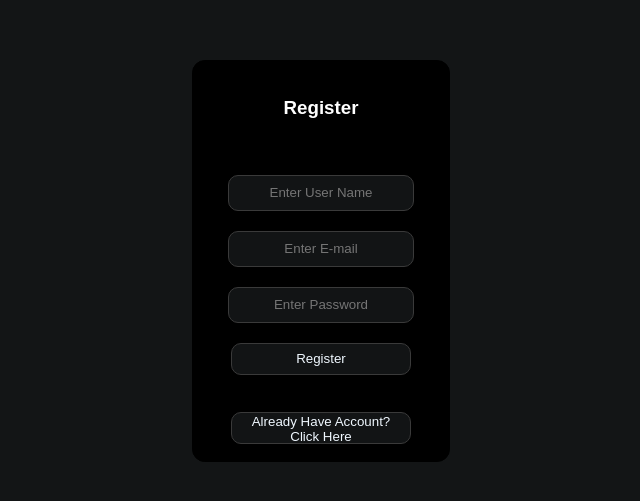
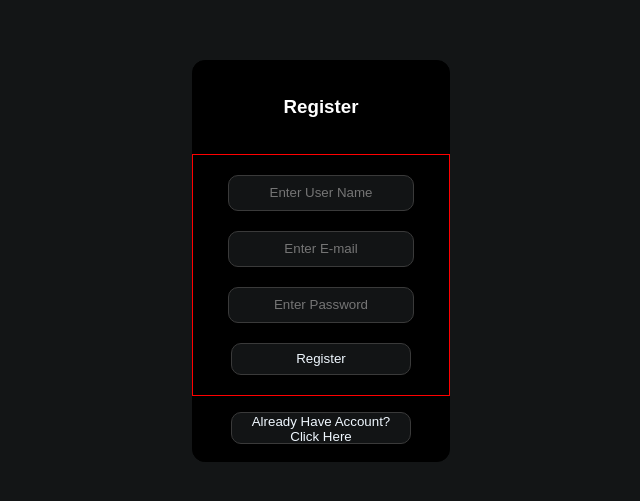
Before and after one commit to thankinson/project_tlh_moviedb, a React (Create React App) app: page / in a window 1280 px wide. Shown: the part 139-640 px from the top of the page, without its empty margins (319-959 px from the left). Built offline with nearby package versions, Linux system fonts and the light colour scheme; no server answers.

Commit message:
tested in firefox with dev tools for window size of kinfle fire and ipad

```diff
--- a/src/components/login.jsx
+++ b/src/components/login.jsx
@@ -31,14 +31,14 @@ export const Login = ({user, setUser}) =>{
                     }
                 </h3>
 
-                <LogIn>
+
                      <LoginForm onSubmit={ submitHandler }>
                         <TextInput placeholder="Enter User Name" type="text" onChange={(e)=> setUsername(e.target.value) }/>
                         {!bool && <TextInput placeholder="Enter E-mail" type="email" onChange={(e)=> setEmail(e.target.value) } />}
                         <TextInput placeholder="Enter Password" type="password" onChange={(e)=> setPass(e.target.value)}/>
                         <LogButton>{!bool ? "Register" : "Login"}</LogButton>
                     </LoginForm>
-                </LogIn>
+
 
                     <LogButton onClick={()=> setBool(!bool)}>
                         {!bool
@@ -67,6 +67,12 @@ const PageContainer = styled.div`
     align-items: center;
 
 
+    @media (max-width: 1080px){
+        justify-content: center;
+    };
+    @media (max-width: 810px){
+        justify-content: center;
+    };
     @media (max-width: 700px){
         justify-content: flex-start;
 
@@ -83,6 +89,26 @@ const LoginContainer = styled.div`
     border: solid 1px;
     background-color: #000000;
 
+    @media (max-width: 1100px){
+        width: 320px;
+        border-radius: 10px;
+        min-height: 400px;
+        margin-top: 10px;
+    };
+    @media (max-width: 850px){
+        justify-content: flex-start;
+        width: 320px;
+        border-radius: 10px;
+        height: 450px;
+        margin-top: 10px;
+    };
+    @media (max-width: 810px){
+        justify-content: flex-start;
+        width: 320px;
+        border-radius: 10px;
+        height: 450px;
+        margin-top: 10px;
+    };
     @media (max-width: 700px){
         width: 320px;
         border-radius: 10px;
@@ -90,26 +116,30 @@ const LoginContainer = styled.div`
         margin-top: 10px;
     };
     `;
-    const LogIn = styled.div`
-        width: 20vw;
-        height: 30vh;
-
-    @media (max-width: 700px){
-        width: 100%;
-        height: 250px;
-    };
-    `;
     const LoginForm = styled.form`
         display: flex;
         flex-direction: column;
         justify-content: space-evenly;
         align-items: center;
-        min-width: 20vw;
-        min-height: 30vh;
+        width: 20vw;
+        height: 30vh;
+        border: solid 1px red;
 
+        @media (max-width: 1100px){
+        width: 100%;
+        height: 70%;
+        };
+        @media (max-width: 850px){
+        width: 100%;
+        height: 70%;
+        };
+        @media (max-width: 810px){
+            width: 100%;
+            height: 70%;
+        };
         @media (max-width: 700px){
         width: 100%;
-        height: 250px;
+        height: 70%;
         };
     `;
     const LogButton = styled.button`
@@ -121,6 +151,10 @@ const LoginContainer = styled.div`
         background-color: #131516f6;
         color: aliceblue;
 
+        @media (max-width: 1100px){
+        width: 90%;
+        height: 40px;
+    };
         @media (max-width: 700px){
         width: 80%;
         height: 40px;
@@ -135,6 +169,10 @@ const LoginContainer = styled.div`
         background-color: #131516f6;
         color: aliceblue;
 
+        @media (max-width: 1100px){
+        width: 90%;
+        height: 40px;
+    };
         @media (max-width: 700px){
         width: 80%;
         height: 40px;
--- a/src/components/movieresult.jsx
+++ b/src/components/movieresult.jsx
@@ -102,6 +102,9 @@ const MovieList = styled.ul`
     list-style: none;
     padding: 0;
 
+    @media (max-width: 850px){
+        width: 90%;
+    }
     @media (max-width: 700px){
         width: 90%;
     };
--- a/src/components/navbar.jsx
+++ b/src/components/navbar.jsx
@@ -102,10 +102,13 @@ const NavbarContainer = styled.nav`
     `;
     const NaveTextContainer = styled.div`
         display: flex;
-        width: 10vw;
+        width: 120px;
         justify-content: center;
         align-items: center;
 
+        @media (max-width: 970px){
+            width: 120px;
+        }
         @media (max-width: 700px){
             display: none;
         };
```
Also changed, not shown: src/components/mymovies.jsx (line endings or trailing spaces).
